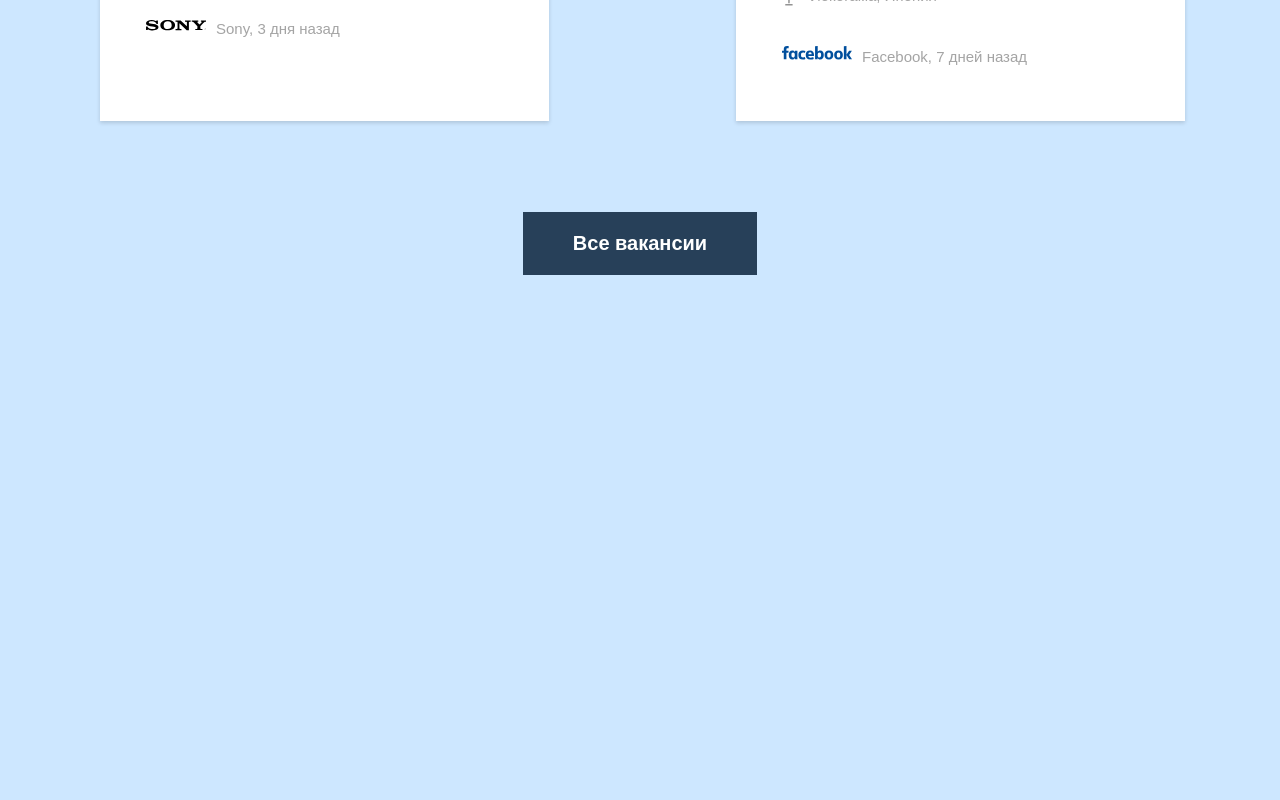
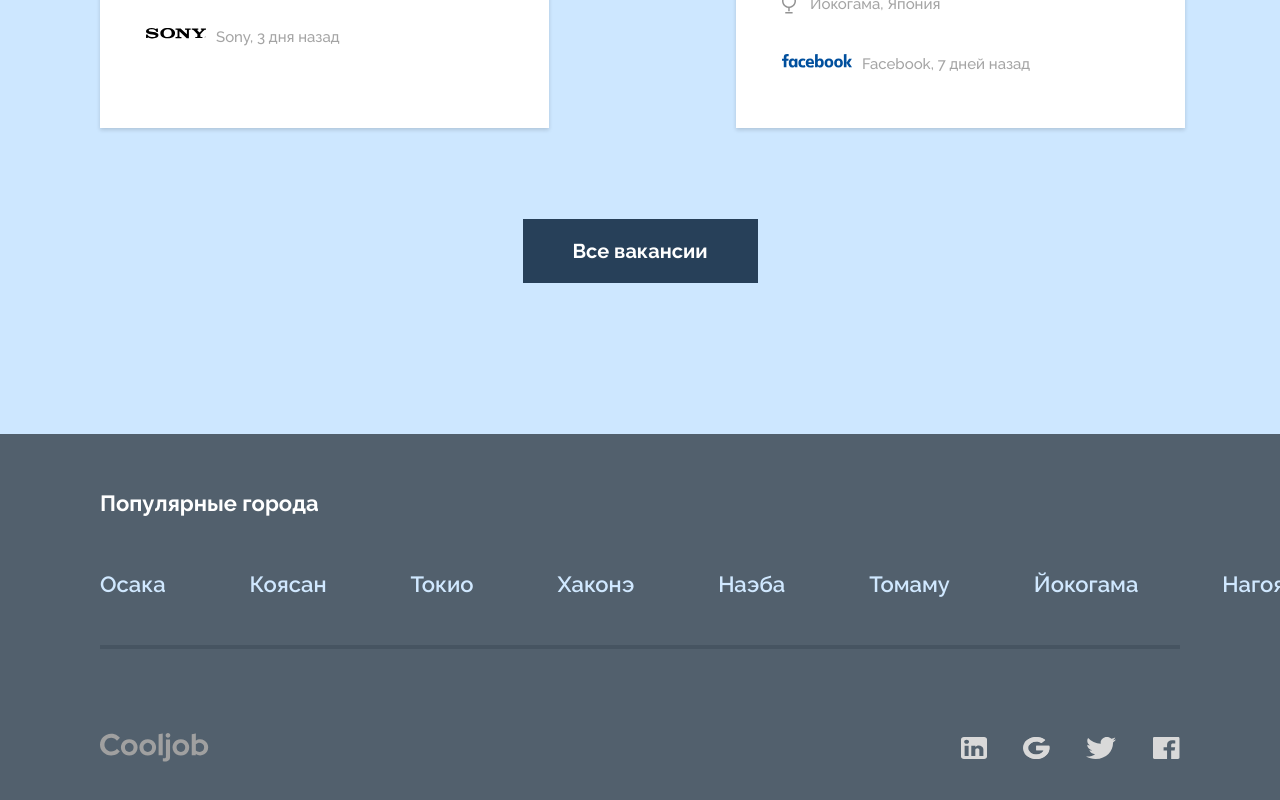
Before and after one commit to Olhaj/React, a React (Vite) app in the folder MY PROJECTS/cooljob/: page / in a window 1280 px wide. Shown: the part 2500-3300 px from the top of the page. Before the commit the page ends 2926 px from the top, so only its background shows below. Built offline with nearby package versions, Linux system fonts and the light colour scheme.

Commit message:
A footer was created, and a link to the header was added to the logo.

```diff
--- a/MY PROJECTS/cooljob/index.html
+++ b/MY PROJECTS/cooljob/index.html
@@ -1,13 +1,20 @@
 <!doctype html>
 <html lang="en">
+
 <head>
   <meta charset="UTF-8" />
   <link rel="icon" type="image/svg+xml" href="/favicon.svg" />
   <meta name="viewport" content="width=device-width, initial-scale=1.0" />
-    <title>cooljob</title>
+  <link rel="preconnect" href="https://fonts.googleapis.com">
+  <link rel="preconnect" href="https://fonts.gstatic.com" crossorigin>
+  <link href="https://fonts.googleapis.com/css2?family=Raleway:ital,wght@0,100..900;1,100..900&display=swap"
+    rel="stylesheet">
+  <title>Cooljob</title>
 </head>
+
 <body>
   <div id="root"></div>
   <script type="module" src="/src/main.jsx"></script>
 </body>
+
 </html>
--- a/MY PROJECTS/cooljob/src/components/footer/index.jsx
+++ b/MY PROJECTS/cooljob/src/components/footer/index.jsx
@@ -1,5 +1,52 @@
+import styles from "./styles.module.css";
+
+import logo from "../../assets/icons/cooljob_logo_gray.svg";
+import linkedIn from "../../assets/icons/linkedIn.svg";
+import google from "../../assets/icons/google.svg";
+import twitter from "../../assets/icons/twitter.svg";
+import facebook from "../../assets/icons/facebook_icon.svg";
+
 function Footer() {
-  return <></>;
+  return (
+    <footer className={styles.footer}>
+      <div className={styles.footer_section}>
+        <h3>Популярные города</h3>
+        <div className={styles.footer_container_cities}>
+          <a href="#">Осака</a>
+          <a href="#">Коясан</a>
+          <a href="#">Токио</a>
+          <a href="#">Хаконэ</a>
+          <a href="#">Наэба</a>
+          <a href="#">Томаму</a>
+          <a href="#">Йокогама</a>
+          <a href="#">Нагоя</a>
+          <a href="#">Саппоро</a>
+          <a href="#">Кобе</a>
+        </div>
+        <div className={styles.footer_line}></div>
+        <div className={styles.footer_logo}>
+          <a href="#top">
+            <img src={logo} alt="Logo" />
+          </a>
+
+          <div className={styles.footer_social_media}>
+            <a href="#">
+              <img src={linkedIn} alt="LinkedIn icon" />
+            </a>
+            <a href="#">
+              <img src={google} alt="Google icon" />
+            </a>
+            <a href="#">
+              <img src={twitter} alt="Twitter icon" />
+            </a>
+            <a href="#">
+              <img src={facebook} alt="Facebook icon" />
+            </a>
+          </div>
+        </div>
+      </div>
+    </footer>
+  );
 }
 
 export default Footer;
--- a/MY PROJECTS/cooljob/src/components/footer/styles.module.css
+++ b/MY PROJECTS/cooljob/src/components/footer/styles.module.css
@@ -0,0 +1,46 @@
+.footer {
+  background-color: var(--background_color_footer);
+}
+
+.footer_section {
+  margin: 0 100px;
+}
+
+.footer_section > h3 {
+  padding: 56px 0 55px;
+  color: var(--text_white);
+  font-weight: 700;
+  font-size: 22px;
+}
+
+.footer_container_cities,
+.footer_logo,
+.footer_social_media {
+  display: flex;
+  align-items: center;
+}
+
+.footer_container_cities {
+  gap: 84px;
+}
+
+.footer_container_cities > a {
+  color: var(--link_text_footer);
+  text-decoration: none;
+  font-weight: 600;
+  font-size: 22px;
+}
+
+.footer_line {
+  margin: 48px 0 84px;
+  border: 2px solid var(--line_footer);
+}
+
+.footer_logo {
+  justify-content: space-between;
+  padding-bottom: 65px;
+}
+
+.footer_social_media {
+  gap: 36px;
+}
--- a/MY PROJECTS/cooljob/src/components/header/index.jsx
+++ b/MY PROJECTS/cooljob/src/components/header/index.jsx
@@ -4,7 +4,7 @@ import cooljob from "../../assets/icons/cooljob.svg";
 function Header() {
   return (
     <main className={styles.hero}>
-      <header className={styles.top_bar}>
+      <header id="top" className={styles.top_bar}>
         <a href="#">
           <img src={cooljob} alt="Logo" />
         </a>
--- a/MY PROJECTS/cooljob/src/index.css
+++ b/MY PROJECTS/cooljob/src/index.css
@@ -2,4 +2,7 @@
   --link_text: #000000cc;
   --background_color_link: #ffffff;
   --text_white: #ffffff;
+  --background_color_footer: #52606d;
+  --line_footer: #465461;
+  --link_text_footer: #d0e8ff;
 }
--- a/MY PROJECTS/cooljob/src/pages/home/index.jsx
+++ b/MY PROJECTS/cooljob/src/pages/home/index.jsx
@@ -1,4 +1,5 @@
 import CategoryCardList from "../../components/categoryCardList";
+import Footer from "../../components/footer";
 import Header from "../../components/header";
 import SearchBar from "../../components/searchBar";
 import VacancyCardList from "../../components/vacancyCardList";
@@ -10,6 +11,7 @@ function Home() {
       <SearchBar />
       <CategoryCardList />
       <VacancyCardList />
+      <Footer />
     </>
   );
 }
```
Also changed, not shown: MY PROJECTS/cooljob/src/assets/icons/cooljob_logo_gray.svg (added), MY PROJECTS/cooljob/src/assets/icons/linkedIn.svg (renamed from MY PROJECTS/cooljob/src/assets/icons/linkedln.svg). Lines whose indentation alone changed are shown as unchanged.
